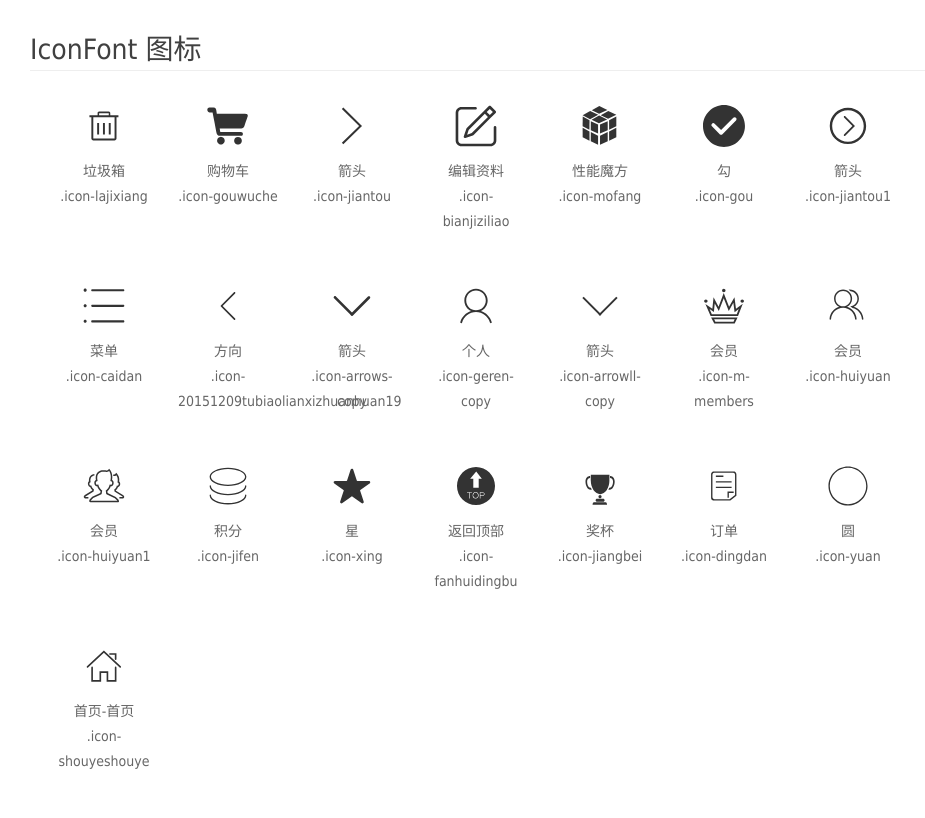
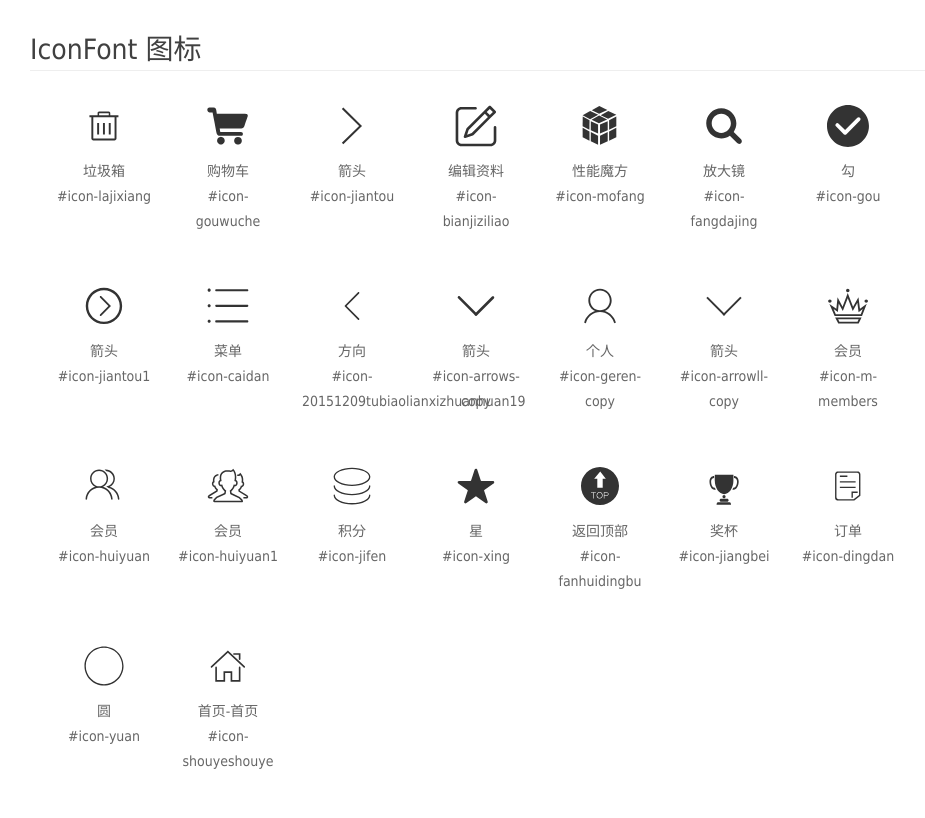
Before and after one commit to Just666666/app, a website: page app/icon/font/demo_symbol.html in a window 1280 px wide. Shown: the top 818 px of the page, without its empty margins (130-1055 px from the left). Drawn offline with Linux system fonts and the light colour scheme.

Commit message:
更改icon

```diff
--- a/app/icon/font/demo_symbol.html
+++ b/app/icon/font/demo_symbol.html
@@ -32,7 +32,7 @@
                         <use xlink:href="#icon-lajixiang"></use>
                     </svg>
                     <div class="name">垃圾箱</div>
-                    <div class="fontclass">.icon-lajixiang</div>
+                    <div class="fontclass">#icon-lajixiang</div>
                 </li>
 
                 <li>
@@ -40,7 +40,7 @@
                         <use xlink:href="#icon-gouwuche"></use>
                     </svg>
                     <div class="name">购物车</div>
-                    <div class="fontclass">.icon-gouwuche</div>
+                    <div class="fontclass">#icon-gouwuche</div>
                 </li>
 
                 <li>
@@ -48,7 +48,7 @@
                         <use xlink:href="#icon-jiantou"></use>
                     </svg>
                     <div class="name">箭头</div>
-                    <div class="fontclass">.icon-jiantou</div>
+                    <div class="fontclass">#icon-jiantou</div>
                 </li>
 
                 <li>
@@ -56,7 +56,7 @@
                         <use xlink:href="#icon-bianjiziliao"></use>
                     </svg>
                     <div class="name">编辑资料</div>
-                    <div class="fontclass">.icon-bianjiziliao</div>
+                    <div class="fontclass">#icon-bianjiziliao</div>
                 </li>
 
                 <li>
@@ -64,7 +64,15 @@
                         <use xlink:href="#icon-mofang"></use>
                     </svg>
                     <div class="name">性能魔方</div>
-                    <div class="fontclass">.icon-mofang</div>
+                    <div class="fontclass">#icon-mofang</div>
+                </li>
+
+                <li>
+                    <svg class="icon" aria-hidden="true">
+                        <use xlink:href="#icon-fangdajing"></use>
+                    </svg>
+                    <div class="name">放大镜</div>
+                    <div class="fontclass">#icon-fangdajing</div>
                 </li>
 
                 <li>
@@ -72,7 +80,7 @@
                         <use xlink:href="#icon-gou"></use>
                     </svg>
                     <div class="name">勾</div>
-                    <div class="fontclass">.icon-gou</div>
+                    <div class="fontclass">#icon-gou</div>
                 </li>
 
                 <li>
@@ -80,7 +88,7 @@
                         <use xlink:href="#icon-jiantou1"></use>
                     </svg>
                     <div class="name">箭头</div>
-                    <div class="fontclass">.icon-jiantou1</div>
+                    <div class="fontclass">#icon-jiantou1</div>
                 </li>
 
                 <li>
@@ -88,7 +96,7 @@
                         <use xlink:href="#icon-caidan"></use>
                     </svg>
                     <div class="name">菜单</div>
-                    <div class="fontclass">.icon-caidan</div>
+                    <div class="fontclass">#icon-caidan</div>
                 </li>
 
                 <li>
@@ -96,7 +104,7 @@
                         <use xlink:href="#icon-20151209tubiaolianxizhuanhuan19"></use>
                     </svg>
                     <div class="name">方向</div>
-                    <div class="fontclass">.icon-20151209tubiaolianxizhuanhuan19</div>
+                    <div class="fontclass">#icon-20151209tubiaolianxizhuanhuan19</div>
                 </li>
 
                 <li>
@@ -104,7 +112,7 @@
                         <use xlink:href="#icon-arrows-copy"></use>
                     </svg>
                     <div class="name">箭头</div>
-                    <div class="fontclass">.icon-arrows-copy</div>
+                    <div class="fontclass">#icon-arrows-copy</div>
                 </li>
 
                 <li>
@@ -112,7 +120,7 @@
                         <use xlink:href="#icon-geren-copy"></use>
                     </svg>
                     <div class="name">个人</div>
-                    <div class="fontclass">.icon-geren-copy</div>
+                    <div class="fontclass">#icon-geren-copy</div>
                 </li>
 
                 <li>
@@ -120,7 +128,7 @@
                         <use xlink:href="#icon-arrowll-copy"></use>
                     </svg>
                     <div class="name">箭头</div>
-                    <div class="fontclass">.icon-arrowll-copy</div>
+                    <div class="fontclass">#icon-arrowll-copy</div>
                 </li>
 
                 <li>
@@ -128,7 +136,7 @@
                         <use xlink:href="#icon-m-members"></use>
                     </svg>
                     <div class="name">会员</div>
-                    <div class="fontclass">.icon-m-members</div>
+                    <div class="fontclass">#icon-m-members</div>
                 </li>
 
                 <li>
@@ -136,7 +144,7 @@
                         <use xlink:href="#icon-huiyuan"></use>
                     </svg>
                     <div class="name">会员</div>
-                    <div class="fontclass">.icon-huiyuan</div>
+                    <div class="fontclass">#icon-huiyuan</div>
                 </li>
 
                 <li>
@@ -144,7 +152,7 @@
                         <use xlink:href="#icon-huiyuan1"></use>
                     </svg>
                     <div class="name">会员</div>
-                    <div class="fontclass">.icon-huiyuan1</div>
+                    <div class="fontclass">#icon-huiyuan1</div>
                 </li>
 
                 <li>
@@ -152,7 +160,7 @@
                         <use xlink:href="#icon-jifen"></use>
                     </svg>
                     <div class="name">积分</div>
-                    <div class="fontclass">.icon-jifen</div>
+                    <div class="fontclass">#icon-jifen</div>
                 </li>
 
                 <li>
@@ -160,7 +168,7 @@
                         <use xlink:href="#icon-xing"></use>
                     </svg>
                     <div class="name">星</div>
-                    <div class="fontclass">.icon-xing</div>
+                    <div class="fontclass">#icon-xing</div>
                 </li>
 
                 <li>
@@ -168,7 +176,7 @@
                         <use xlink:href="#icon-fanhuidingbu"></use>
                     </svg>
                     <div class="name">返回顶部</div>
-                    <div class="fontclass">.icon-fanhuidingbu</div>
+                    <div class="fontclass">#icon-fanhuidingbu</div>
                 </li>
 
                 <li>
@@ -176,7 +184,7 @@
                         <use xlink:href="#icon-jiangbei"></use>
                     </svg>
                     <div class="name">奖杯</div>
-                    <div class="fontclass">.icon-jiangbei</div>
+                    <div class="fontclass">#icon-jiangbei</div>
                 </li>
 
                 <li>
@@ -184,7 +192,7 @@
                         <use xlink:href="#icon-dingdan"></use>
                     </svg>
                     <div class="name">订单</div>
-                    <div class="fontclass">.icon-dingdan</div>
+                    <div class="fontclass">#icon-dingdan</div>
                 </li>
 
                 <li>
@@ -192,7 +200,7 @@
                         <use xlink:href="#icon-yuan"></use>
                     </svg>
                     <div class="name">圆</div>
-                    <div class="fontclass">.icon-yuan</div>
+                    <div class="fontclass">#icon-yuan</div>
                 </li>
 
                 <li>
@@ -200,7 +208,7 @@
                         <use xlink:href="#icon-shouyeshouye"></use>
                     </svg>
                     <div class="name">首页-首页</div>
-                    <div class="fontclass">.icon-shouyeshouye</div>
+                    <div class="fontclass">#icon-shouyeshouye</div>
                 </li>
 
         </ul>
--- a/app/icon/font/iconfont.js
+++ b/app/icon/font/iconfont.js
@@ -53,6 +53,12 @@ var svgSprite = '<svg>' +
       '<path d="M287.580253 617.19997 287.580253 396.165832 465.111598 474.641137 465.111598 696.991248Z"  ></path>'+
       ''+
       '<path d="M272.223496 146.349159 89.112062 247.062955 269.81668 345.030198 468.413807 240.517889Z"  ></path>'+
+      ''+
+    '</symbol>'+
+  ''+
+    '<symbol id="icon-fangdajing" viewBox="0 0 1024 1024">'+
+      ''+
+      '<path d="M880.20706 948.283528c-17.746176 0-34.969443-7.30743-46.973848-19.833721L654.211932 749.950414c-61.065797 42.275849-134.136 64.719001-208.248951 64.719001-203.03009 0-367.43651-164.407444-367.43651-367.43651 0-203.03009 164.407444-367.43651 367.43651-367.43651s367.437533 164.407444 367.437533 367.43651c0 74.113975-22.444175 147.183154-64.719001 208.248951l179.020256 179.02128c12.004405 12.003382 19.311835 29.227672 19.311835 46.972824C947.013605 918.012084 916.741138 948.283528 880.20706 948.283528zM445.962981 213.409484c-128.916115 0-233.82342 104.907305-233.82342 233.82342 0 128.915092 104.907305 233.82342 233.82342 233.82342s233.824443-104.908328 233.824443-233.82342C679.787424 318.316789 574.879096 213.409484 445.962981 213.409484z"  ></path>'+
       ''+
     '</symbol>'+
   ''+
```
Also changed, not shown: app/icon/font/demo_fontclass.html (+6 -0 lines), app/icon/font/demo_unicode.html (+6 -0 lines), app/icon/font/iconfont.css (+7 -5 lines), app/icon/font/iconfont.ttf, app/icon/font/iconfont.woff, 2 other files.
